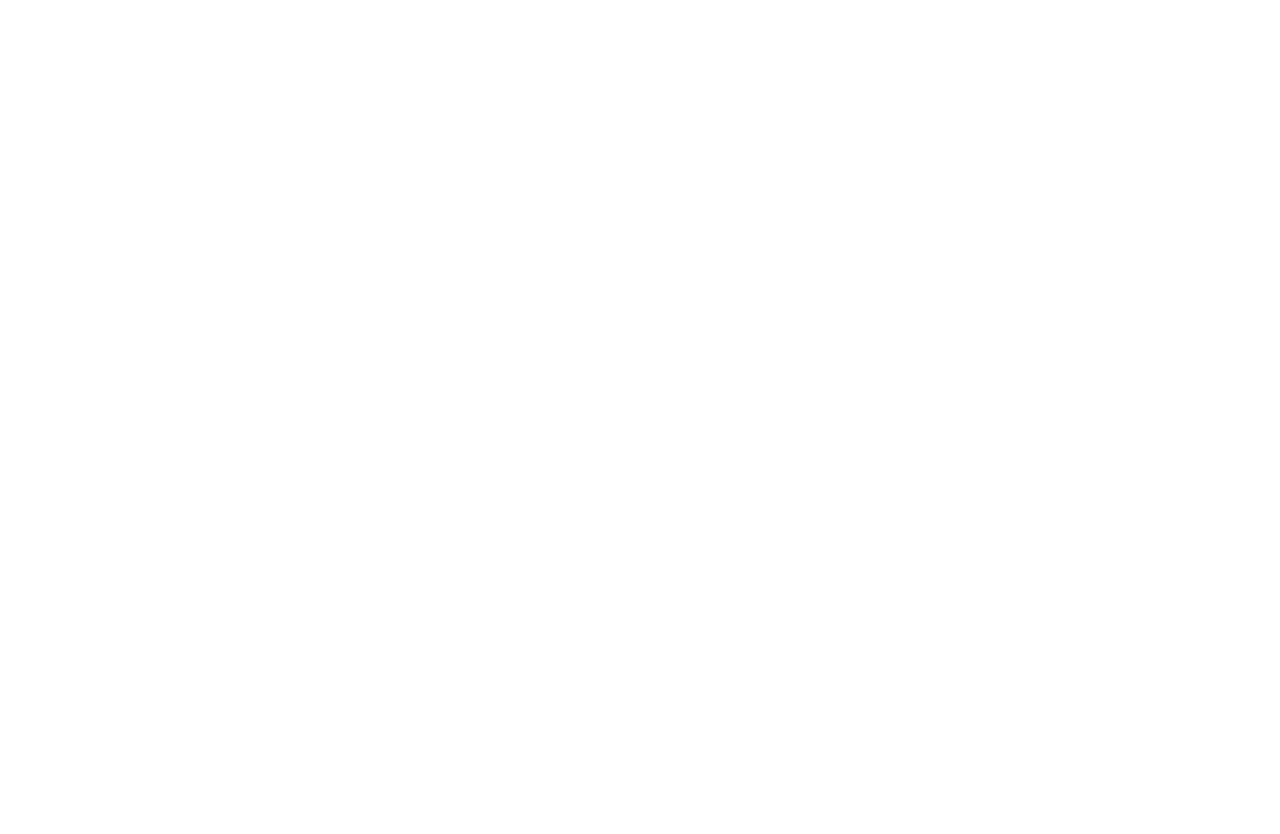
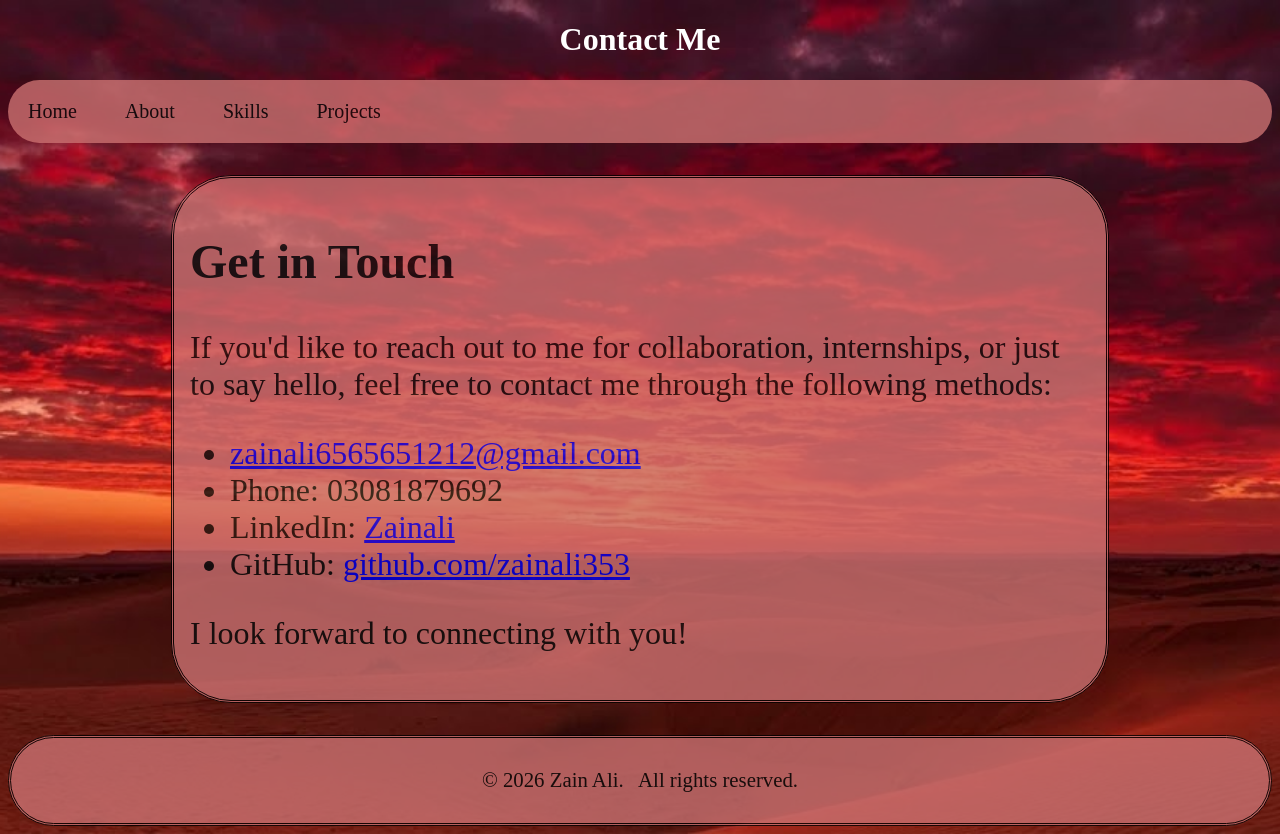
Before and after one commit to zainali353/Web-development-Journey, a plain HTML site: page portfolio website/contact.html in a window 1280 px wide. Before the commit the page ends 800 px from the top, so only its background shows below. Drawn offline with Linux system fonts and the light colour scheme.

Commit message:
completed

```diff
--- a/portfolio website/contact.html
+++ b/portfolio website/contact.html
@@ -0,0 +1,40 @@
+<!DOCTYPE html>
+<html lang="en">
+<head>
+    <meta charset="UTF-8">
+    <meta name="viewport" content="width=device-width, initial-scale=1.0">
+    <title>Contact</title>
+    <link rel="stylesheet" href="style.css">
+</head>
+<body>
+    <header>
+        <h1 style="color: white; text-align: center;">Contact Me</h1>
+        <div class="navbar-contact">
+        <nav >
+            <ul class="li-contact">
+                <li><a href="index.html">Home</a></li>
+                <li><a href="about.html">About</a></li>
+                  <li><a href="skills.html">Skills</a></li>
+                <li><a href="projects.html">Projects</a></li>
+            </ul>
+        </nav>
+        </div>
+    </header>
+    <main class="contact-sec" style="max-width:900px; margin:2rem auto; padding:1rem;">
+        <section>
+            <h2>Get in Touch</h2>
+            <p>If you'd like to reach out to me for collaboration, internships, or just to say hello, feel free to contact me through the following methods:</p>
+            <ul>
+                <li><a href="zainali6565651212@gmail.com">zainali6565651212@gmail.com</a> </li>
+                <li>Phone: 03081879692</li>
+                <li>LinkedIn: <a href="www.linkedin.com/in/zain-ali-53819a309">Zainali</a></li>
+                <li>GitHub: <a href="https://github.com/zainali353">github.com/zainali353</a></li>
+            </ul>
+            <p>I look forward to connecting with you!</p>
+        </section>
+    </main>
+    <footer class="footer">
+        <p>&copy; 2026 Zain Ali. &nbsp; All rights reserved.</p></footer>
+
+</body>
+</html>
--- a/portfolio website/style.css
+++ b/portfolio website/style.css
@@ -10,7 +10,7 @@ body{
   .blue { background-image: url("images/blue.jpg"); }
 }
 }
-.navbar nav ul {
+.navbar nav ul,.navbar-skills nav ul,.navbar-projects nav ul,.navbar-contact nav ul{
     list-style-type: none;
     display: flex;
     gap: 3rem;
@@ -18,11 +18,8 @@ body{
     border-radius: 40px;
     padding: 20px;
   background-color: rgb(203, 113, 113);
-
-
-
 }
-.list li a{
+.list li a,.li li a,.li-skills li a,.li-projects li a,.li-contact li a{
     color:rgb(10, 10, 10);
     text-decoration: none;
     font-size: 20px;
@@ -38,7 +35,7 @@ body{
     color: rgb(8, 8, 8);
     font-size: 2rem;
 }
-.skills {
+.skills,.skills-sec,.projects-sec,.contact-sec{
     padding: 7px;
   background-color: rgb(203, 113, 113);
     opacity: 0.8;
@@ -61,8 +58,6 @@ body{
       border-radius: 60px;
     border-color: black;
 }
-
-
 .navbar-about nav ul{
     list-style-type: none;
     display: flex;
@@ -71,11 +66,6 @@ body{
     border-radius: 40px;
     padding: 20px;
   background-color: rgb(203, 113, 113);
-}
-.li li a{
-    color:rgb(10, 10, 10);
-    text-decoration: none;
-    font-size: 20px;
 }
 
 .about-sec{
```
Also changed, not shown: portfolio website/projects.html (+36 -0 lines), portfolio website/skills.html (+42 -0 lines), portfolio website/images/velora.png (added).
